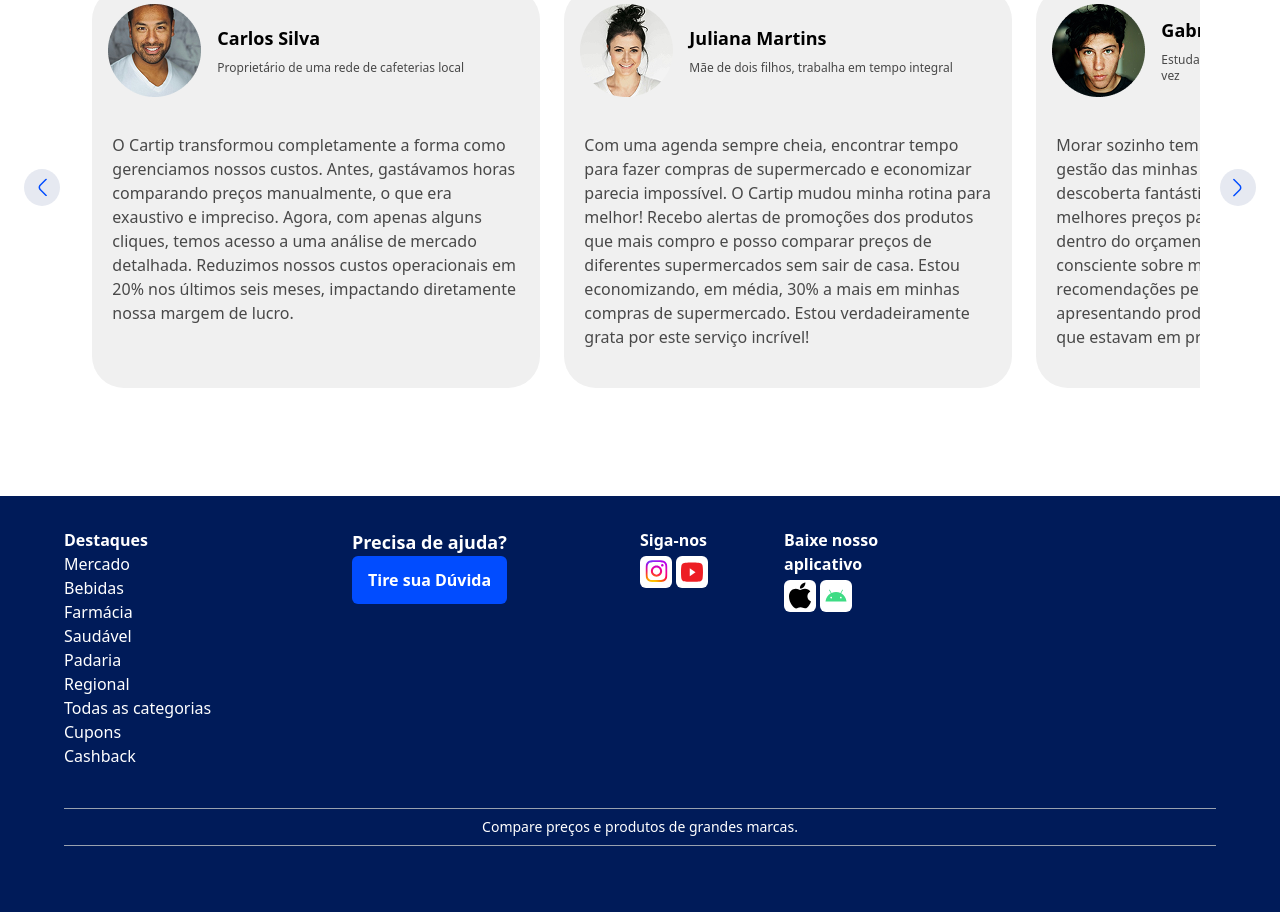
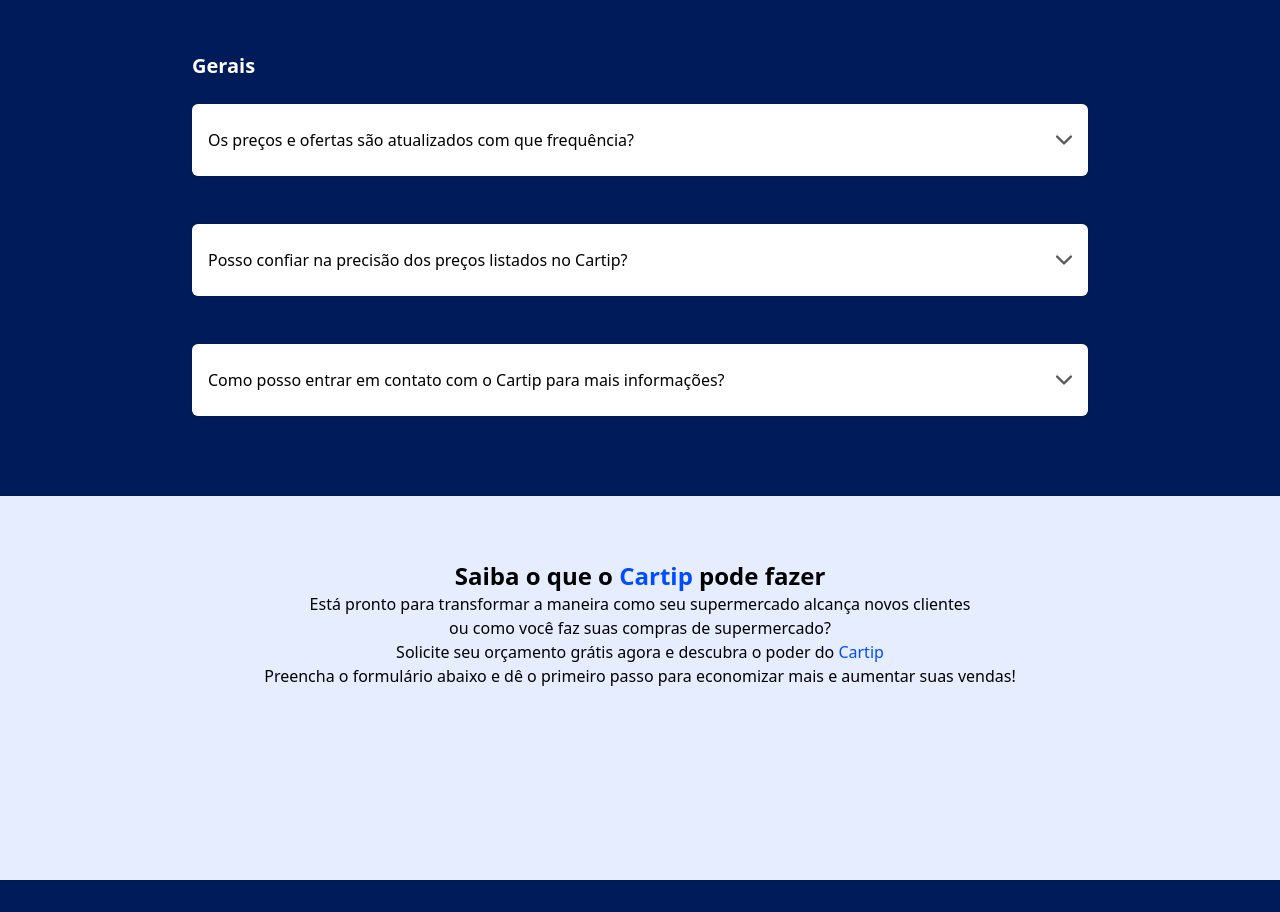
Before and after one commit to tiagocuzzuolnunes/landing-page-flokia, a Next.js app: page / in a window 1280 px wide. Shown: the part 4313-5225 px from the top of the page. Built offline with nearby package versions, Linux system fonts and the light colour scheme.

Commit message:
commiting changes

```diff
--- a/src/app/globals.css
+++ b/src/app/globals.css
@@ -7,6 +7,7 @@
   --color-primary-normal-hover: #013dcc;
   --color-primary-dark: #0139bf;
   --color-primary-darker: #001b59;
+  --color-primary-background: #e6edff;
 
   --color-neutral-light: #fafafa;
   --color-neutral-light-active: #f0f0f0;
@@ -32,6 +33,7 @@
   --color-primary-normal-hover: var(--color-primary-normal-hover);
   --color-primary-dark: var(--color-primary-dark);
   --color-primary-darker: var(--color-primary-darker);
+  --color-primary-background: var(--color-primary-background);
 
   --color-neutral-light: var(--color-neutral-light);
   --color-neutral-light: var(--color-neutral-light-active);
--- a/src/app/page.js
+++ b/src/app/page.js
@@ -2,10 +2,10 @@
 import PresentationSection from "@/components/PresentationSection";
 import ServiceSection from "@/components/ServiceSection";
 import ShowcaseSection from "@/components/ShowcaseSection";
-import FeedbackSection from "@/components/FeedbackSection";
 import FeedbackCarousel from "@/components/FeedbackCarousel";
+import FaqSection from "@/components/FaqSection";
+import ContactSection from "@/components/ContactSection";
 import Footer from "@/components/Footer";
-import FaqSection from "@/components/FaqSection";
 
 export default function Home() {
   return (
@@ -14,9 +14,9 @@
       <PresentationSection />
       <ServiceSection />
       <ShowcaseSection />
-      {/* <FeedbackSection /> */}
+      <FeedbackCarousel />
       <FaqSection />
-      <FeedbackCarousel />
+      <ContactSection />
       <Footer />
     </div>
   );
--- /dev/null
+++ b/src/components/ContactSection.jsx
@@ -0,0 +1,15 @@
+export default function ContactSection() {
+
+    return(
+        <section className="bg-primary-background h-96">
+
+            <div className="flex flex-col text-center py-16">
+                <h2 className="text-2xl font-semibold">Saiba o que o <span className="text-primary-normal">Cartip</span> pode fazer</h2>
+                <p>Está pronto para transformar a maneira como seu supermercado alcança novos clientes<br/> ou como você faz suas compras de supermercado? <br/>Solicite seu orçamento grátis agora e descubra o poder do <span className="text-primary-normal">Cartip</span> </p>
+                <p>Preencha o formulário abaixo e dê o primeiro passo para economizar mais e aumentar suas vendas!</p>
+            </div>
+
+        </section>
+    )
+
+}
```
